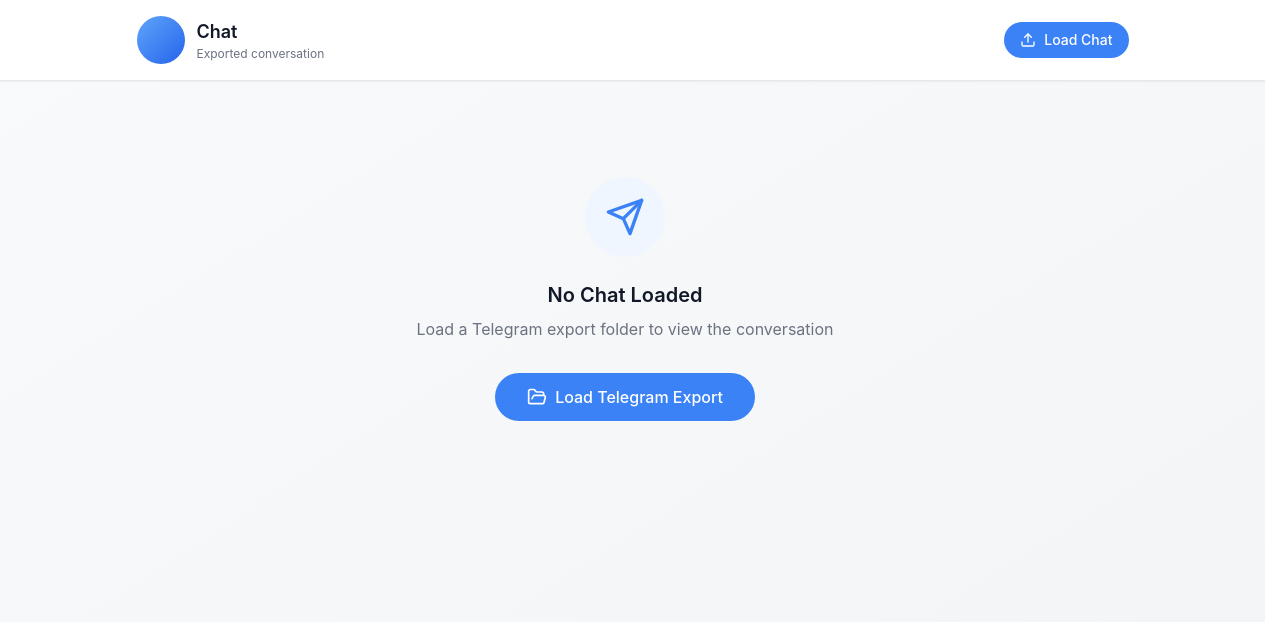
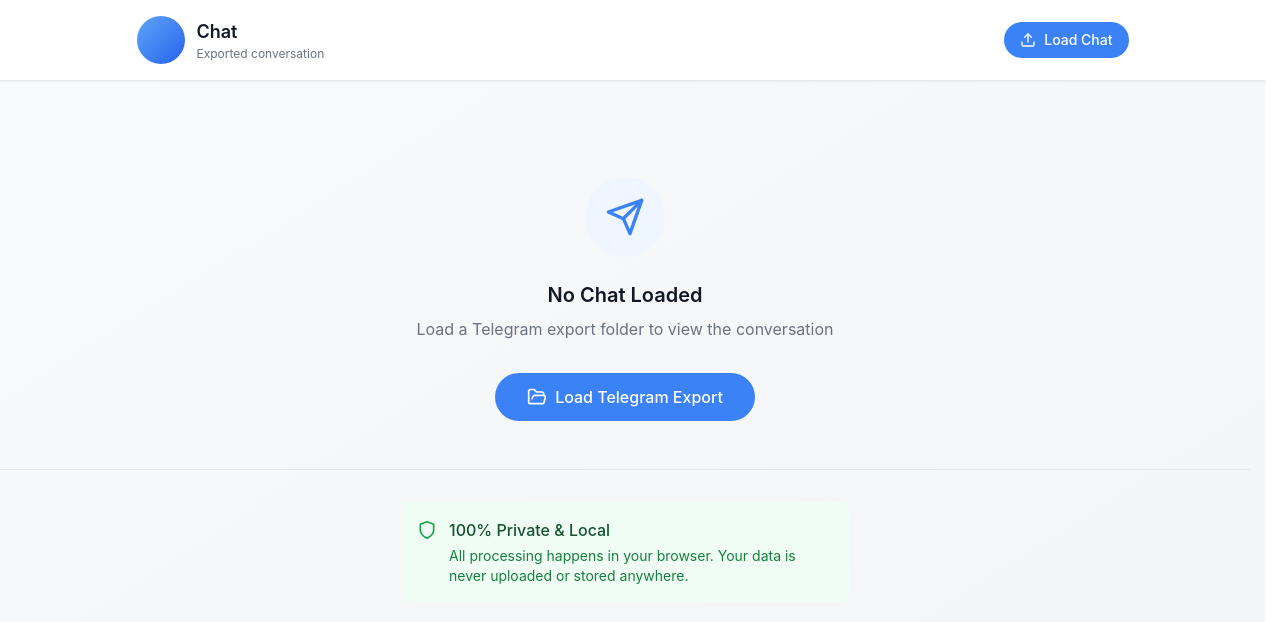
Before and after one commit to EmerickGrimm/Telegram-Chat-Export-Reader, a React (Vite) app: page / in a window 1280 px wide. Shown: the top 622 px of the page. Built offline with nearby package versions, Linux system fonts and the light colour scheme.

Commit message:
Add privacy notice about local-only processing

```diff
--- a/src/components/EmptyState.jsx
+++ b/src/components/EmptyState.jsx
@@ -1,5 +1,5 @@
 import React from 'react';
-import { Send, FolderOpen } from 'lucide-react';
+import { Send, FolderOpen, Shield } from 'lucide-react';
 
 const EmptyState = ({ onLoadClick, loading, progress }) => {
   if (loading) {
@@ -38,6 +38,16 @@
         <FolderOpen className="w-5 h-5" />
         Load Telegram Export
       </button>
+
+      <div className="mt-12 pt-8 border-t border-gray-200">
+        <div className="inline-flex items-start gap-3 text-left bg-green-50 p-4 rounded-lg max-w-md">
+          <Shield className="w-5 h-5 text-green-600 flex-shrink-0 mt-0.5" />
+          <div>
+            <p className="font-medium text-green-900">100% Private & Local</p>
+            <p className="text-sm text-green-700 mt-1">All processing happens in your browser. Your data is never uploaded or stored anywhere.</p>
+          </div>
+        </div>
+      </div>
     </div>
   );
 };
```
